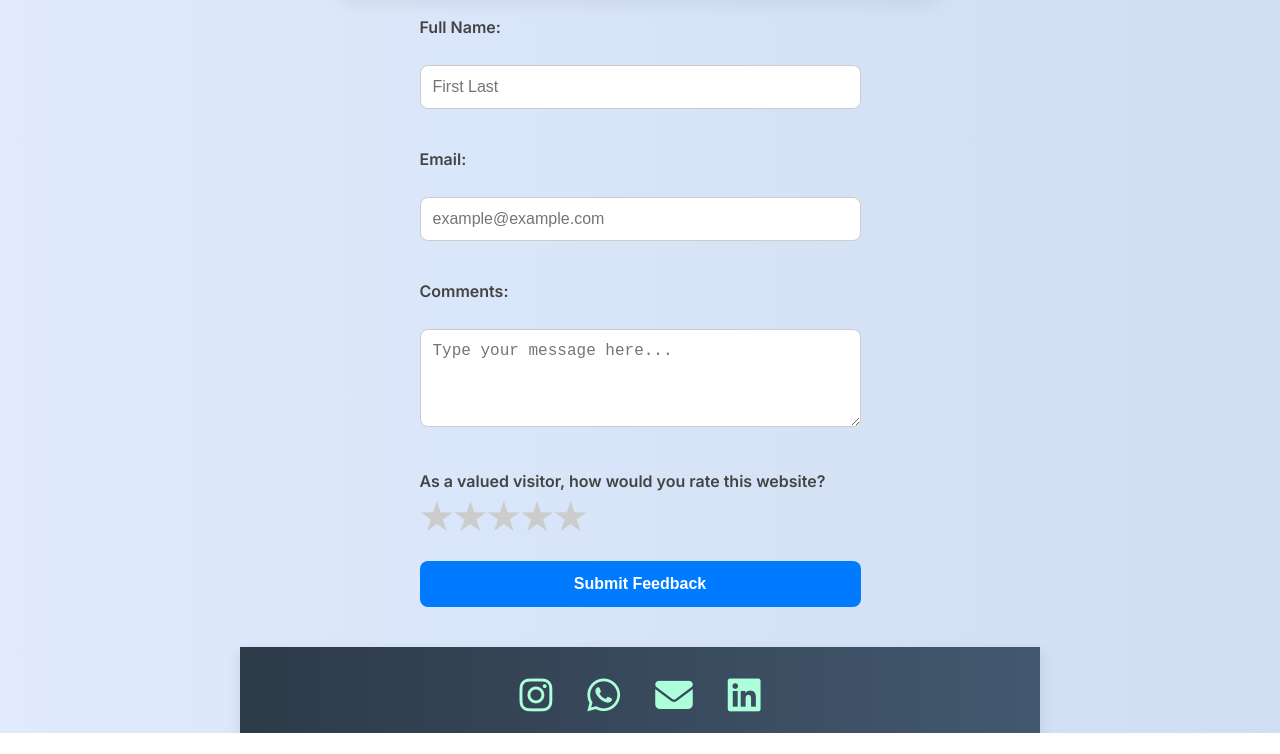
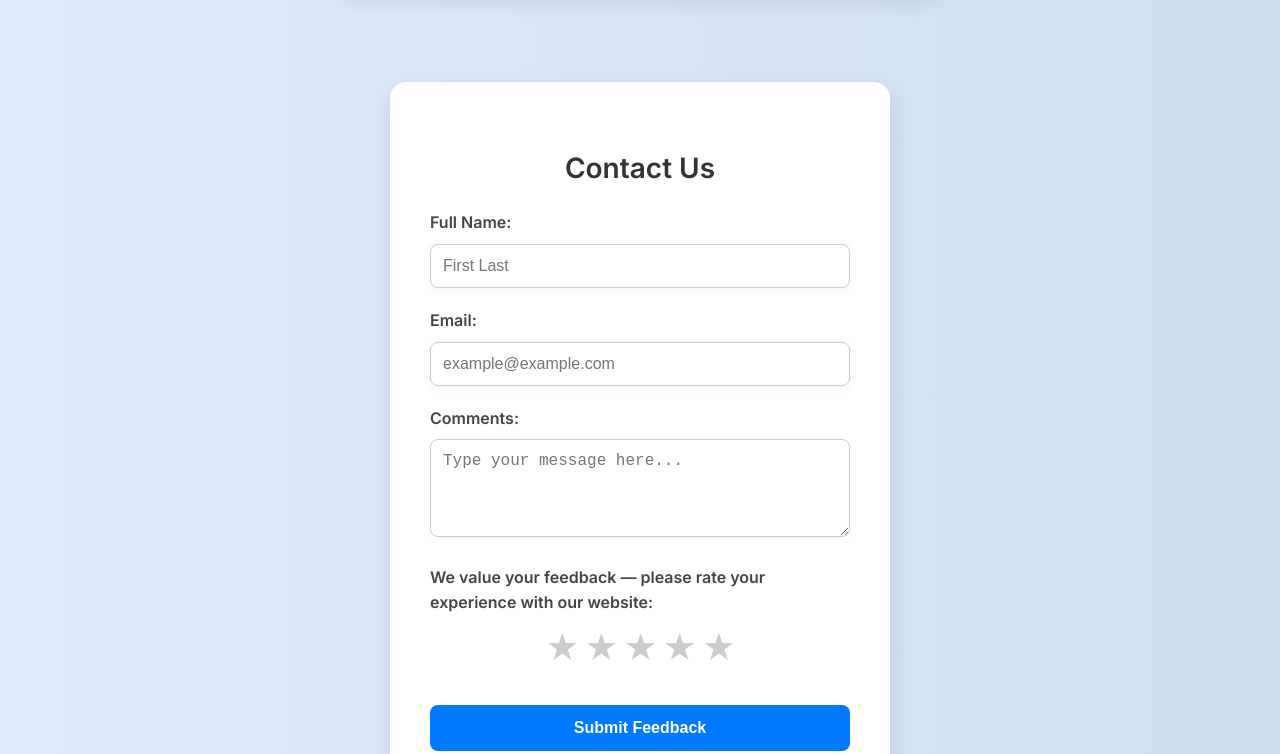
Before and after one commit to prayu12345/formrate, a plain HTML site: page index.html in a window 1280 px wide. Shown: the part 368-1122 px from the top of the page. Before the commit the page ends 1101 px from the top, so only its background shows below. Drawn offline with Linux system fonts and the light colour scheme.

Commit message:
Update index.html

```diff
--- a/index.html
+++ b/index.html
@@ -20,6 +20,8 @@
       flex-direction: column;
       align-items: center;
       min-height: 100vh;
+      line-height: 1.6;
+      font-weight: 400;
     }
 
     .form-card {
@@ -55,6 +57,7 @@
       border-radius: 8px;
       font-size: 16px;
       transition: border 0.2s;
+      box-shadow: 0 2px 8px rgba(0, 0, 0, 0.05);
     }
 
     input:focus,
@@ -73,11 +76,12 @@
       border-radius: 8px;
       cursor: pointer;
       font-weight: 600;
-      transition: background-color 0.3s ease;
+      transition: all 0.3s ease;
     }
 
     button:hover {
       background-color: #0056b3;
+      transform: scale(1.02);
     }
 
     .message {
@@ -94,6 +98,7 @@
     .message.error {
       color: red;
     }
+
     .custom-info {
       margin-top: 30px;
       background-color: #ffffffcc;
@@ -104,7 +109,6 @@
       text-align: center;
       font-size: 15.5px;
       color: #333;
-  line-height: 1.6;
     }
 
     .custom-info h3 {
@@ -123,7 +127,6 @@
       text-decoration: underline;
     }
 
-
     .social-links {
       display: flex;
       justify-content: center;
@@ -134,14 +137,14 @@
     .social-links a {
       color: rgb(172, 255, 216);
       font-size: 30px;
-  transition: transform 0.2s ease;
+      transition: transform 0.2s ease, text-shadow 0.3s ease;
     }
 
     .social-links a:hover {
       transform: scale(1.2);
-  color: #ffdd57; /* Optional hover color */
+      color: #ffdd57;
+      text-shadow: 0 0 8px #ffdd57;
     }
-
 
     footer {
       margin-top: 40px;
@@ -154,28 +157,14 @@
       box-shadow: 0 6px 15px rgba(0, 0, 0, 0.1);
     }
 
-  </style>
-</head>
-<body>
-       <div class="custom-info">
-  <h3>Need a Website or Project Assistance?</h3>
-  <p>
-    Whether it's a personal portfolio, college project, or a full-featured website — we're here to bring your ideas to life with modern, responsive design.
-  </p>
-
-  <h3>Who We Are</h3>
-  <p>
-    A team of passionate developers helping students, startups, and creatives build impactful digital products. From planning to launch — we’ve got your back.
-    <a href="about.html" target="_blank"><strong>Learn More</strong></a>
-  </p>
-</div>
-
-<style>
     .star-rating {
       direction: rtl;
-    display: inline-flex;
-    font-size: 2em;
-    margin-bottom: 15px;
+      display: flex;
+      justify-content: center;
+      align-items: center;
+      gap: 5px;
+      font-size: 1.8em;
+      margin: 10px 0 25px;
     }
 
     .star-rating input {
@@ -185,7 +174,8 @@
     .star-rating label {
       color: #ccc;
       cursor: pointer;
-    transition: color 0.2s;
+      transition: color 0.25s;
+      padding: 0 2px;
     }
 
     .star-rating input:checked ~ label,
@@ -193,19 +183,37 @@
     .star-rating label:hover ~ label {
       color: #ffc107;
     }
+
   </style>
+</head>
+<body>
+
+  <div class="custom-info">
+    <h3>Need a Website or Project Assistance?</h3>
+    <p>
+      Whether it's a personal portfolio, college project, or a full-featured website — we're here to bring your ideas to life with modern, responsive design.
+    </p>
+    <h3>Who We Are</h3>
+    <p>
+      A team of passionate developers helping students, startups, and creatives build impactful digital products. From planning to launch — we’ve got your back.
+      <a href="about.html" target="_blank"><strong>Learn More</strong></a>
+    </p>
+  </div>
+
   <br>
-<form action="https://formspree.io/f/mwpvbkqb" method="POST">
-  <label for="name">Full Name:</label><br/>
-  <input type="text" name="name" placeholder="First Last"  required><br/><br/>
 
-  <label for="email">Email:</label><br/>
-  <input type="email" name="email" placeholder="example@example.com" required><br/><br/>
+  <form id="contactForm" action="https://formspree.io/f/mwpvbkqb" method="POST" class="form-card">
+    <h2>Contact Us</h2>
+    <label for="name">Full Name:</label>
+    <input type="text" name="name" placeholder="First Last" required>
 
-  <label for="message">Comments:</label><br/>
-  <textarea name="message" rows="4" cols="40" placeholder="Type your message here..." ></textarea><br/><br/>
-  <label for="rating">As a valued visitor, how would you rate this website?</label>
+    <label for="email">Email:</label>
+    <input type="email" name="email" placeholder="example@example.com" required>
 
+    <label for="message">Comments:</label>
+    <textarea name="message" rows="4" placeholder="Type your message here..."></textarea>
+
+    <label for="rating">We value your feedback — please rate your experience with our website:</label>
     <div class="star-rating">
       <input type="radio" id="star5" name="rating" value="5" required />
       <label for="star5">★</label>
@@ -217,14 +225,12 @@
       <label for="star2">★</label>
       <input type="radio" id="star1" name="rating" value="1" />
       <label for="star1">★</label>
+    </div>
 
-</div>
     <button type="submit">Submit Feedback</button>
-
+    <div class="message" id="formMessage"></div>
   </form>
 
-
-  </div>
   <footer>
     <div class="social-links">
       <a href="https://www.instagram.com/aae__ayushh__/?igsh=MnJ4amt3ZzZpbHVy#" target="_blank" title="Instagram">
@@ -236,7 +242,7 @@
       <a href="mailto:ayushweb.help@gmail.com" title="Email">
         <i class="fas fa-envelope fa-lg"></i>
       </a>
-      <a href="https://www.linkedin.com/in/ravi-raj2505/" target="_blank" title="linkdin">
+      <a href="https://www.linkedin.com/in/ravi-raj2505/" target="_blank" title="LinkedIn">
         <i class="fab fa-linkedin fa-lg"></i>
       </a>
     </div>
@@ -277,5 +283,6 @@
       setTimeout(() => (messageBox.style.display = "none"), 4000);
     });
   </script>
+
 </body>
 </html>
```
Lines whose indentation alone changed are shown as unchanged.
